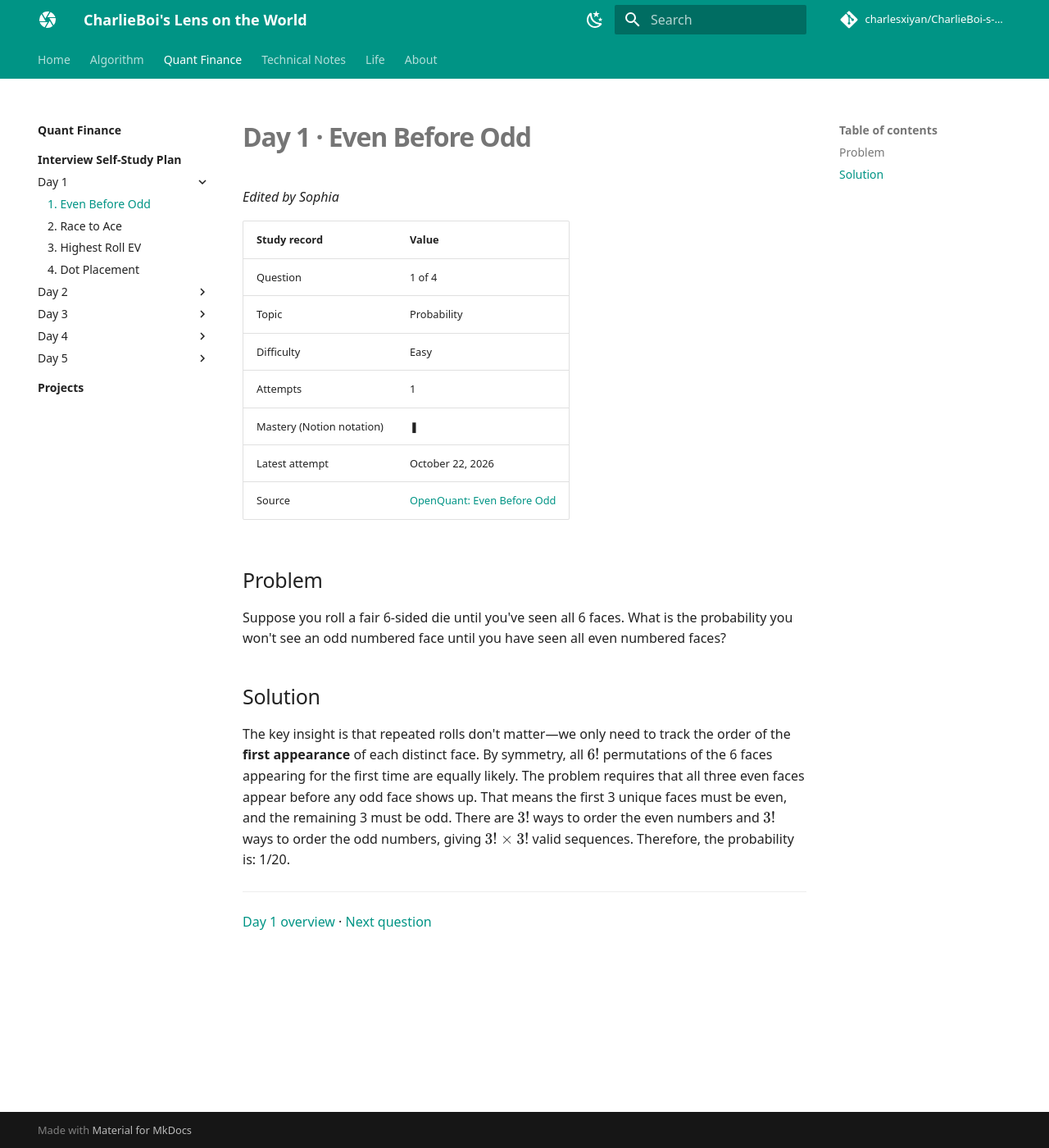
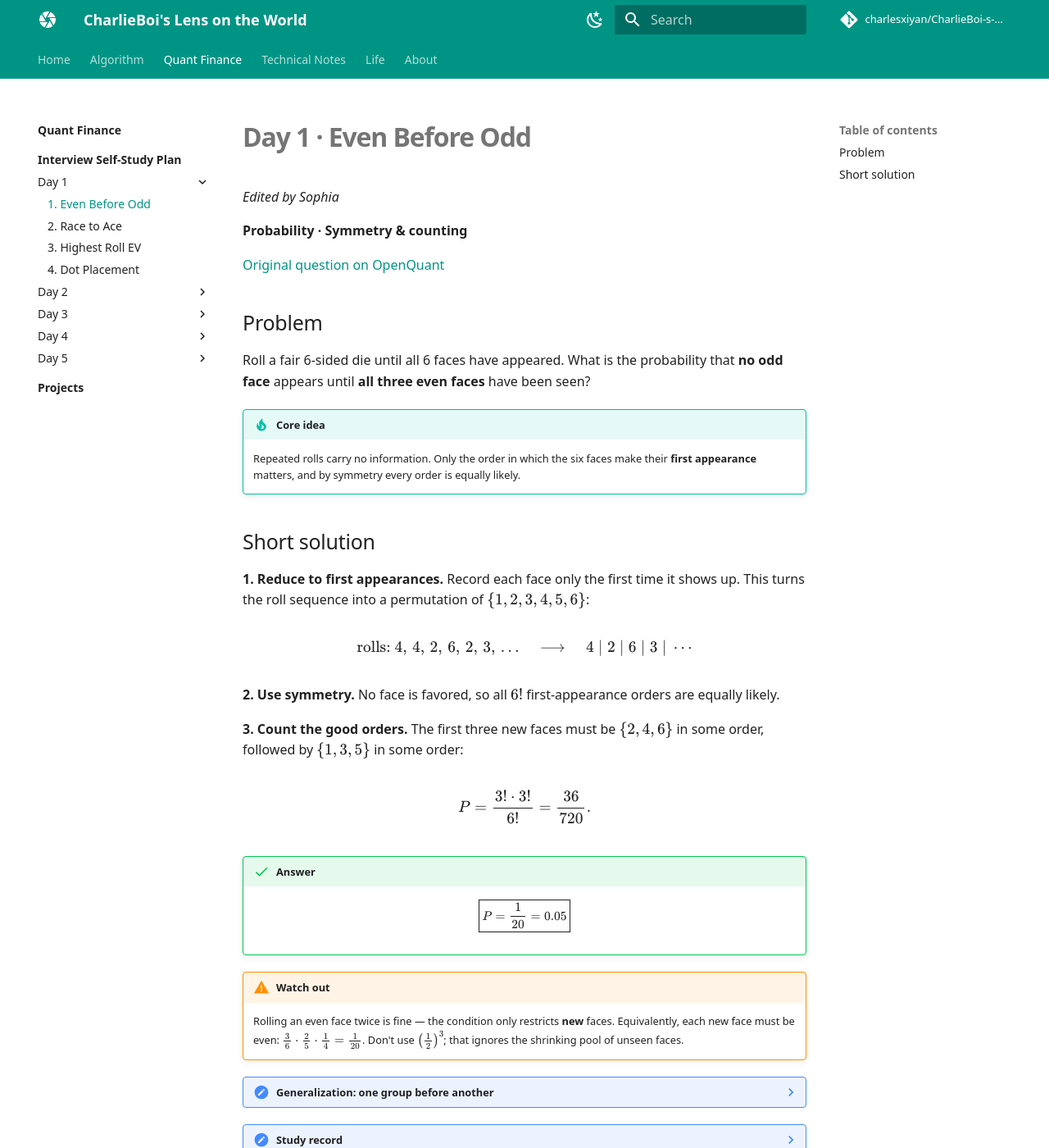
Before and after one commit to charlesxiyan/CharlieBoi-s-Lens-on-the-World, an MkDocs documentation site: the page built from docs/quant-finance/day-1/question-1.md, in a window 1280 px wide and 1400 px high. Shown: the whole window at 82% size. Built offline with MkDocs 1.6.1 and Material for MkDocs 9.7.7, drawn with Linux system fonts in a browser that asks for light colours; comment, search, counter and statistics services are not loaded.

Commit message:
Revise question and solution for day1 problem1
Updated the problem statement and solution for clarity. Added notes on symmetry and generalization of the probability problem.

```diff
--- a/docs/quant-finance/day-1/question-1.md
+++ b/docs/quant-finance/day-1/question-1.md
@@ -2,27 +2,69 @@
 
 *Edited by Sophia*
 
-| Study record | Value |
-| --- | --- |
-| Question | 1 of 4 |
-| Topic | Probability |
-| Difficulty | Easy |
-| Attempts | 1 |
-| Mastery (Notion notation) | ❚ |
-| Latest attempt | October 22, 2026 |
-| Source | [OpenQuant: Even Before Odd](https://openquant.co/questions/even-before-odd) |
+**Probability · Symmetry & counting**
+
+[Original question on OpenQuant](https://openquant.co/questions/even-before-odd)
 
 ## Problem
 
-Suppose you roll a fair 6-sided die until you've seen all 6 faces. What is the probability you won't see an odd numbered face until you have seen all even numbered faces?
+Roll a fair 6-sided die until all 6 faces have appeared.
+What is the probability that **no odd face** appears until **all three even faces** have been seen?
 
-## Solution
+!!! tip "Core idea"
+    Repeated rolls carry no information. Only the order in which the six faces
+    make their **first appearance** matters, and by symmetry every order is equally likely.
 
-The key insight is that repeated rolls don't matter—we only need to track the order of the **first appearance** of each distinct face.
-By symmetry, all $6!$ permutations of the 6 faces appearing for the first time are equally likely.
-The problem requires that all three even faces appear before any odd face shows up. That means the first 3 unique faces must be even, and the remaining 3 must be odd.
-There are $3!$ ways to order the even numbers and $3!$ ways to order the odd numbers, giving $3! \times 3!$ valid sequences.
-Therefore, the probability is: 1/20.
+## Short solution
+
+**1. Reduce to first appearances.** Record each face only the first time it shows up.
+This turns the roll sequence into a permutation of $\{1,2,3,4,5,6\}$:
+
+$$
+\text{rolls: } 4,\,4,\,2,\,6,\,2,\,3,\,\dots
+\quad\longrightarrow\quad
+4\;|\;2\;|\;6\;|\;3\;|\;\cdots
+$$
+
+**2. Use symmetry.** No face is favored, so all $6!$ first-appearance orders are equally likely.
+
+**3. Count the good orders.** The first three new faces must be $\{2,4,6\}$ in some order,
+followed by $\{1,3,5\}$ in some order:
+
+$$
+P=\frac{3!\cdot 3!}{6!}=\frac{36}{720}.
+$$
+
+!!! success "Answer"
+    $$\boxed{P=\frac{1}{20}=0.05}$$
+
+!!! warning "Watch out"
+    Rolling an even face twice is fine — the condition only restricts **new** faces.
+    Equivalently, each new face must be even:
+    $\frac{3}{6}\cdot\frac{2}{5}\cdot\frac{1}{4}=\frac{1}{20}$.
+    Don't use $\left(\tfrac{1}{2}\right)^3$; that ignores the shrinking pool of unseen faces.
+
+??? note "Generalization: one group before another"
+    For $a$ faces in group A and $b$ faces in group B, the probability that all of
+    A first-appear before any of B is
+
+    $$
+    P=\frac{a!\,b!}{(a+b)!}=\frac{1}{\binom{a+b}{a}}.
+    $$
+
+    Here $a=b=3$, so $P=1/\binom{6}{3}=1/20$.
+
+??? note "Study record"
+
+    | Study record | Value |
+    | --- | --- |
+    | Question | 1 of 4 |
+    | Topic | Probability |
+    | Difficulty | Easy |
+    | Attempts | 1 |
+    | Mastery (Notion notation) | ❚ |
+    | Latest attempt | October 22, 2026 |
+    | Source | [OpenQuant: Even Before Odd](https://openquant.co/questions/even-before-odd) |
 
 ---
 
```
